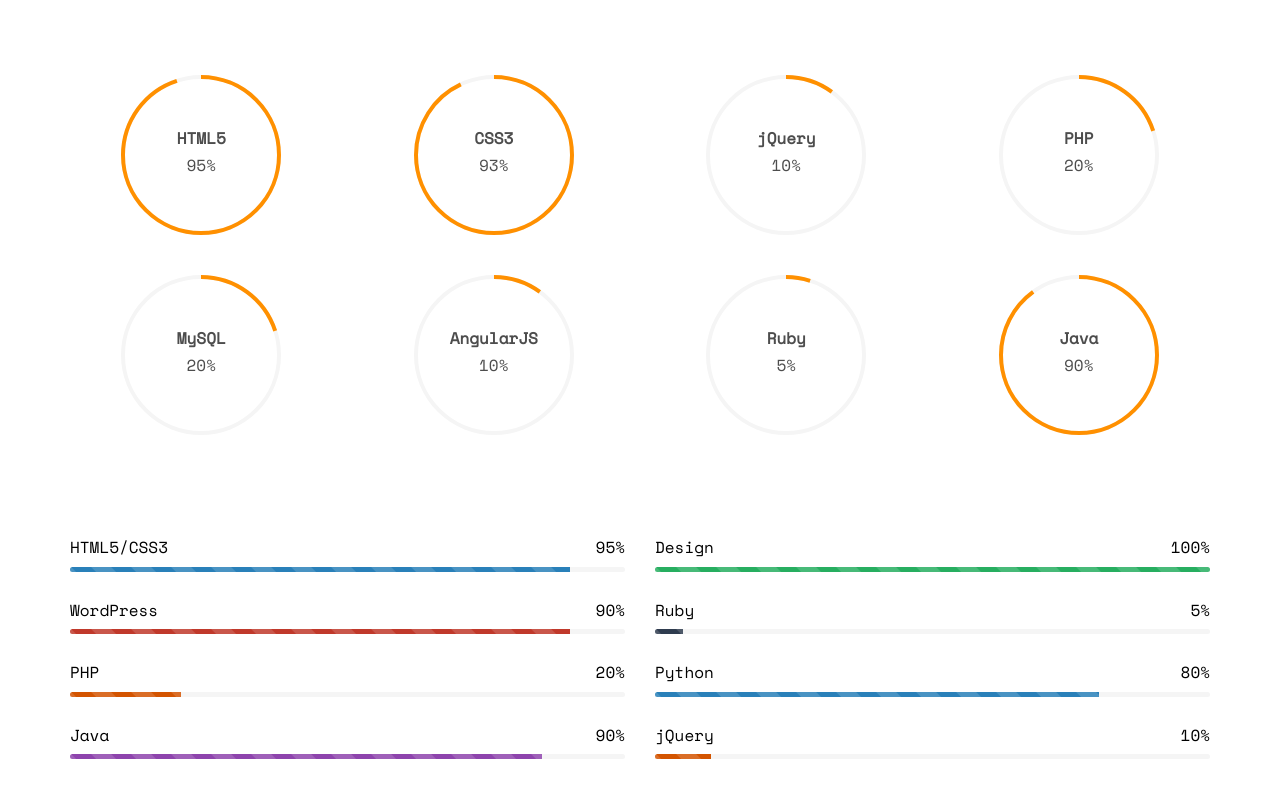
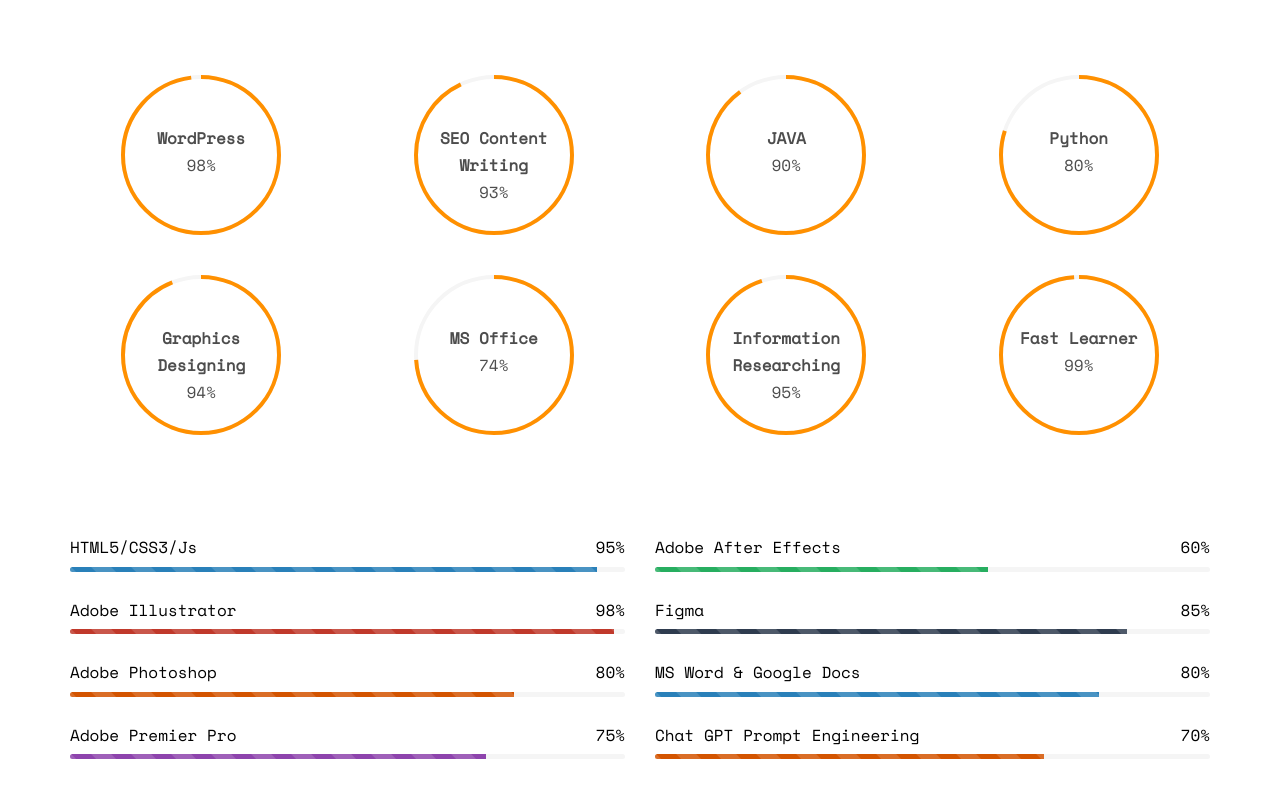
Before and after one commit to mdsabbiralmamon/OnlineCV, a plain HTML site: page index.html in a window 1280 px wide. Shown: the part 5040-5840 px from the top of the page. Drawn offline with nearby package versions, Linux system fonts and the light colour scheme; some packages are replaced by stand-ins of ours; no server answers; files whose address does not match are found by name.

Commit message:
Updated Links and Informations to 2023-11-05

```diff
--- a/index.html
+++ b/index.html
@@ -327,85 +327,85 @@
 			</div>
 			<div class="row row-pb-md">
 				<div class="col-md-3 col-sm-6 col-xs-12 text-center">
-					<div class="chart" data-percent="95"><span><strong>HTML5</strong>95%</span></div>
+					<div class="chart" data-percent="98"><span><strong>WordPress</strong>98%</span></div>
 				</div>
 				<div class="col-md-3 col-sm-6 col-xs-12 text-center">
-					<div class="chart" data-percent="93"><span><strong>CSS3</strong>93%</span></div>
+					<div class="chart" data-percent="93"><span><strong>SEO Content Writing</strong>93%</span></div>
 				</div>
 				<div class="col-md-3 col-sm-6 col-xs-12 text-center">
-					<div class="chart" data-percent="10"><span><strong>jQuery</strong>10%</span></div>
+					<div class="chart" data-percent="90"><span><strong>JAVA</strong>90%</span></div>
 				</div>
 
 				<div class="col-md-3 col-sm-6 col-xs-12 text-center">
-					<div class="chart" data-percent="20"><span><strong>PHP</strong>20%</span></div>
+					<div class="chart" data-percent="80"><span><strong>Python</strong>80%</span></div>
 				</div>
 				<div class="col-md-3 col-sm-6 col-xs-12 text-center">
-					<div class="chart" data-percent="20"><span><strong>MySQL</strong>20%</span></div>
+					<div class="chart" data-percent="94"><span><strong>Graphics Designing</strong>94%</span></div>
 				</div>
 				<div class="col-md-3 col-sm-6 col-xs-12 text-center">
-					<div class="chart" data-percent="10"><span><strong>AngularJS</strong>10%</span></div>
+					<div class="chart" data-percent="74"><span><strong>MS Office</strong>74%</span></div>
 				</div>
 				<div class="col-md-3 col-sm-6 col-xs-12 text-center">
-					<div class="chart" data-percent="5"><span><strong>Ruby</strong>5%</span></div>
+					<div class="chart" data-percent="95"><span><strong>Information Researching</strong>95%</span></div>
 				</div>
 				<div class="col-md-3 col-sm-6 col-xs-12 text-center">
-					<div class="chart" data-percent="90"><span><strong>Java</strong>90%</span></div>
+					<div class="chart" data-percent="99"><span><strong>Fast Learner</strong>99%</span></div>
 				</div>
 			</div>
 			<div class="row">
 				<div class="col-md-6">
 					<div class="progress-wrap">
-						<h3><span class="name-left">HTML5/CSS3</span><span class="value-right">95%</span></h3>
+						<h3><span class="name-left">HTML5/CSS3/Js</span><span class="value-right">95%</span></h3>
 						<div class="progress">
 						  <div class="progress-bar progress-bar-1 progress-bar-striped active" role="progressbar"
-						  aria-valuenow="90" aria-valuemin="0" aria-valuemax="100" style="width:90%">
+						  aria-valuenow="95" aria-valuemin="0" aria-valuemax="100" style="width:95%">
 						  </div>
 						</div>
 					</div>
 					<div class="progress-wrap">
-						<h3><span class="name-left">WordPress</span><span class="value-right">90%</span></h3>
+						<h3><span class="name-left">Adobe Illustrator</span><span class="value-right">98%</span></h3>
 						<div class="progress">
 						  <div class="progress-bar progress-bar-2 progress-bar-striped active" role="progressbar"
-						  aria-valuenow="90" aria-valuemin="0" aria-valuemax="100" style="width:90%">
+						  aria-valuenow="98" aria-valuemin="0" aria-valuemax="100" style="width:98%">
 						  </div>
 						</div>
 					</div>
 					<div class="progress-wrap">
-						<h3><span class="name-left">PHP</span><span class="value-right">20%</span></h3>
+						<h3><span class="name-left">Adobe Photoshop</span><span class="value-right">80%</span></h3>
 						<div class="progress">
 						  <div class="progress-bar progress-bar-3 progress-bar-striped active" role="progressbar"
-						  aria-valuenow="20" aria-valuemin="0" aria-valuemax="100" style="width:20%">
+						  aria-valuenow="80" aria-valuemin="0" aria-valuemax="100" style="width:80%">
 						  </div>
 						</div>
 					</div>
 					<div class="progress-wrap">
-						<h3><span class="name-left">Java</span><span class="value-right">90%</span></h3>
+						<h3><span class="name-left">Adobe Premier Pro</span><span class="value-right">75%</span></h3>
 						<div class="progress">
 						  <div class="progress-bar progress-bar-4 progress-bar-striped active" role="progressbar"
-						  aria-valuenow="85" aria-valuemin="0" aria-valuemax="100" style="width:85%">
+						  aria-valuenow="75" aria-valuemin="0" aria-valuemax="100" style="width:75%">
 						  </div>
 						</div>
 					</div>
 				</div>
 				<div class="col-md-6">
 					<div class="progress-wrap">
-						<h3><span class="name-left">Design</span><span class="value-right">100%</span></h3>
+						<h3><span class="name-left">Adobe After Effects</span><span class="value-right">60%</span></h3>
 						<div class="progress">
 						  <div class="progress-bar progress-bar-5 progress-bar-striped active" role="progressbar"
-						  aria-valuenow="100" aria-valuemin="0" aria-valuemax="100" style="width:100%">
+						  aria-valuenow="60" aria-valuemin="0" aria-valuemax="100" style="width:60%">
 						  </div>
 						</div>
 					</div>
 					<div class="progress-wrap">
-						<h3><span class="name-left">Ruby</span><span class="value-right">5%</span></h3>
+						<h3><span class="name-left">Figma</span><span class="value-right">85%</span></h3>
 						<div class="progress">
 						  <div class="progress-bar progress-bar-striped active" role="progressbar"
-						  aria-valuenow="5" aria-valuemin="0" aria-valuemax="100" style="width:5%">
+						  aria-valuenow="85" aria-valuemin="0" aria-valuemax="100" style="width:85%">
 						  </div>
 						</div>
 					</div>
 					<div class="progress-wrap">
-						<h3><span class="name-left">Python</span><span class="value-right">80%</span></h3>
+						<h3><span class="name-left">MS Word & Google Docs</span><span class="value-right">80%</span></h3>
 						<div class="progress">
 						  <div class="progress-bar progress-bar-1 progress-bar-striped active" role="progressbar"
 						  aria-valuenow="80" aria-valuemin="0" aria-valuemax="100" style="width:80%">
@@ -413,10 +413,10 @@
 						</div>
 					</div>
 					<div class="progress-wrap">
-						<h3><span class="name-left">jQuery</span><span class="value-right">10%</span></h3>
+						<h3><span class="name-left">Chat GPT Prompt Engineering</span><span class="value-right">70%</span></h3>
 						<div class="progress">
 						  <div class="progress-bar progress-bar-3 progress-bar-striped active" role="progressbar"
-						  aria-valuenow="10" aria-valuemin="0" aria-valuemax="100" style="width:10%">
+						  aria-valuenow="70" aria-valuemin="0" aria-valuemax="100" style="width:70%">
 						  </div>
 						</div>
 					</div>
@@ -512,45 +512,45 @@
 			<div class="row">
 				<div class="col-md-4">
 					<div class="fh5co-blog animate-box">
-						<a href="https://infinityxprime.com/basic-of-cryptocurrency-what-is-it-and-how-it-works/" class="blog-bg" style="background-image: url(images/Basic-Of-Cryptocurrency-What-is-it-and-how-it-works.png);"></a>
+						<a href="#" class="blog-bg" style="background-image: url(images/Basic-Of-Cryptocurrency-What-is-it-and-how-it-works.png);"></a>
 						<div class="blog-text">
 							<span class="posted_on">OCT. 15th 2022</span>
-							<h3><a href="https://infinityxprime.com/basic-of-cryptocurrency-what-is-it-and-how-it-works/">Basic Of Cryptocurrency : What is it and how it works?</a></h3>
+							<h3><a href="#">Basic Of Cryptocurrency : What is it and how it works?</a></h3>
 							<p>Basic Of Cryptocurrency : What is it and how it works? – Cryptocurrencies let you buy goods and services, use apps and games or trade them for profit. Here’s more about what cryptocurrency is and how to protect yourself.</p>
 							<ul class="stuff">
 								<li><i class="icon-heart2"></i>249</li>
 								<li><i class="icon-eye2"></i>308</li>
-								<li><a href="https://infinityxprime.com/basic-of-cryptocurrency-what-is-it-and-how-it-works/">Read More<i class="icon-arrow-right22"></i></a></li>
+								<li><a href="#">Read More<i class="icon-arrow-right22"></i></a></li>
 							</ul>
 						</div>
 					</div>
 				</div>
 				<div class="col-md-4">
 					<div class="fh5co-blog animate-box">
-						<a href="https://infinityxprime.com/nfts-explained-what-is-nft-and-how-it-works-the-ultimate-guide/" class="blog-bg" style="background-image: url(images/NFTs-explained-What-is-NFT-and-How-it-Works-The-Ultimate-Guide.png);"></a>
+						<a href="#" class="blog-bg" style="background-image: url(images/NFTs-explained-What-is-NFT-and-How-it-Works-The-Ultimate-Guide.png);"></a>
 						<div class="blog-text">
 							<span class="posted_on">Mar. 16th 2022</span>
-							<h3><a href="https://infinityxprime.com/nfts-explained-what-is-nft-and-how-it-works-the-ultimate-guide/">NFTs explained : What is NFT and How it Works? The Ultimate Guide</a></h3>
+							<h3><a href="#">NFTs explained : What is NFT and How it Works? The Ultimate Guide</a></h3>
 							<p>NFTs explained : What is NFT and How it Works? The Ultimate Guide : If you’ve been following the INFINITY X PRIME, I think you probably already heard bits and pieces about NFTs or Non-Fungible tokens. Even though the  </p>
 							<ul class="stuff">
 								<li><i class="icon-heart2"></i>409</li>
 								<li><i class="icon-eye2"></i>3022</li>
-								<li><a href="https://infinityxprime.com/nfts-explained-what-is-nft-and-how-it-works-the-ultimate-guide/">Read More<i class="icon-arrow-right22"></i></a></li>
+								<li><a href="#">Read More<i class="icon-arrow-right22"></i></a></li>
 							</ul>
 						</div>
 					</div>
 				</div>
 				<div class="col-md-4">
 					<div class="fh5co-blog animate-box">
-						<a href="https://infinityxprime.com/download-idm-and-activate-with-your-gmail/" class="blog-bg" style="background-image: url(images/Download-IDM-and-Activate-with-your-Gmail.png);"></a>
+						<a href="#" class="blog-bg" style="background-image: url(images/Download-IDM-and-Activate-with-your-Gmail.png);"></a>
 						<div class="blog-text">
 							<span class="posted_on">Mar. 15th 2016</span>
-							<h3><a href="https://infinityxprime.com/download-idm-and-activate-with-your-gmail/">Download IDM and Activate with your Gmail 100% free for lifetime</a></h3>
+							<h3><a href="#">Download IDM and Activate with your Gmail 100% free for lifetime</a></h3>
 							<p>Download IDM and Activate with your Gmail : Do you know ? – Internet Download Manager (IDM) is a tool to increase download speeds by up to 5 times, resume and schedule downloads. How To Download IDM and Activate with your Gmail ?</p>
 							<ul class="stuff">
 								<li><i class="icon-heart2"></i>249</li>
 								<li><i class="icon-eye2"></i>308</li>
-								<li><a href="https://infinityxprime.com/download-idm-and-activate-with-your-gmail/">Read More<i class="icon-arrow-right22"></i></a></li>
+								<li><a href="#">Read More<i class="icon-arrow-right22"></i></a></li>
 							</ul>
 						</div>
 					</div>
@@ -566,7 +566,7 @@
 				<div class="col-md-8 col-md-offset-2 text-center fh5co-heading">
 					<h2>Hire Me!</h2>
 					<p>Want to hire me for your proffessional branding value creation?.</p>
-					<p><a href="https://infinityxprime.com/contact-us/" class="btn btn-default btn-lg">Contact Us</a></p>
+					<p><a href="https://www.facebook.com/mdsabb1ralmamon/" class="btn btn-default btn-lg">Contact Us</a></p>
 				</div>
 			</div>
 		</div>
@@ -576,7 +576,7 @@
 		<div class="container">
 			<div class="row">
 				<div class="col-md-12">
-					<p>&copy; 2022 Infinity X Prime. All Rights Reserved. <br>Designed by <a href="https://infinityxprime.com/studio" target="_blank">Infinity X Prime</a> Images Taken: <a href="https://www.behance.net/sabbiralmamon" target="_blank">Behance Md Sabbir Al Mamon</a></p>
+					<p>&copy; 2022 Infinity X Prime. All Rights Reserved. <br>Designed by <a href="https://web3solutionsltd.com" target="_blank">Web3 Solutions Ltd</a> Images Taken: <a href="https://www.behance.net/sabbiralmamon" target="_blank">Behance Md Sabbir Al Mamon</a></p>
 				</div>
 			</div>
 		</div>
```
